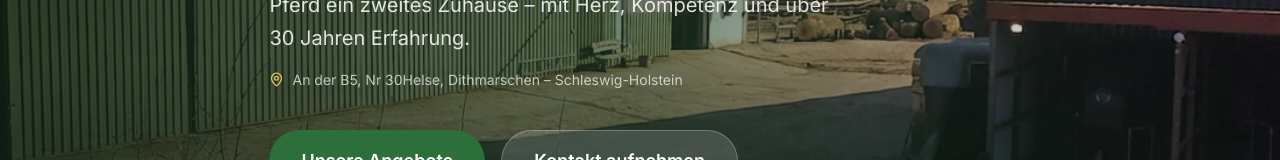
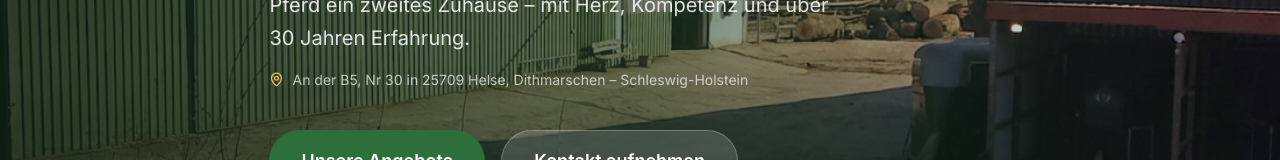
Before and after one commit to martinclasen87-debug/stall-ibs, a React (Vite) app: page / in a window 1280 px wide. Shown: the part 343-503 px from the top of the page. Built offline with nearby package versions, Linux system fonts and the light colour scheme.

Commit message:
PLZ in Hero hinzugefügt

```diff
--- a/src/components/Hero.tsx
+++ b/src/components/Hero.tsx
@@ -40,7 +40,7 @@ export default function Hero() {
           <div className="animate-fade-in-up animation-delay-400 flex items-start gap-2 text-white/70 text-sm sm:text-sm mb-8 sm:mb-10">
             <MapPin size={15} className="text-warm-400 mt-0.5 shrink-0" />
             <span>
-              An der B5, Nr 30Helse, Dithmarschen – Schleswig-Holstein
+              An der B5, Nr 30 in 25709 Helse, Dithmarschen – Schleswig-Holstein
             </span>
           </div>
 
```
